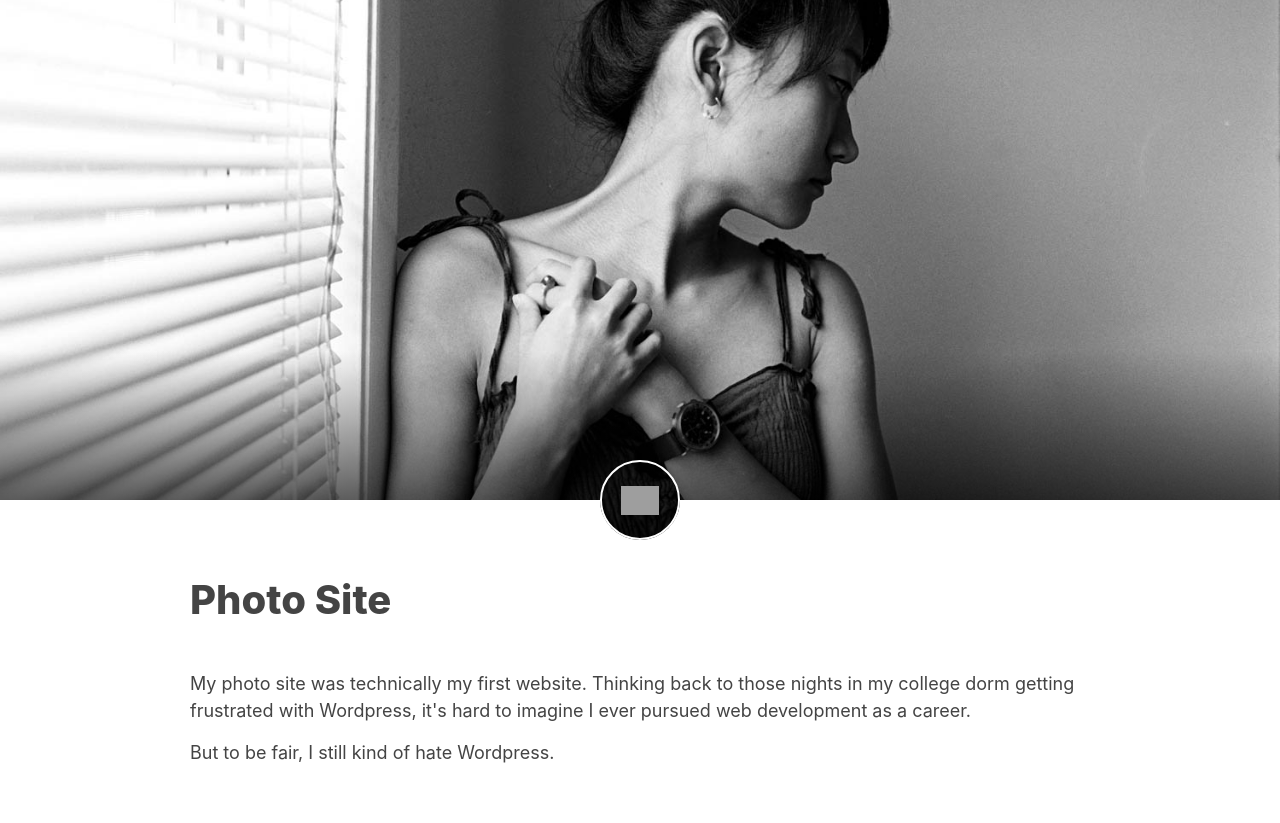
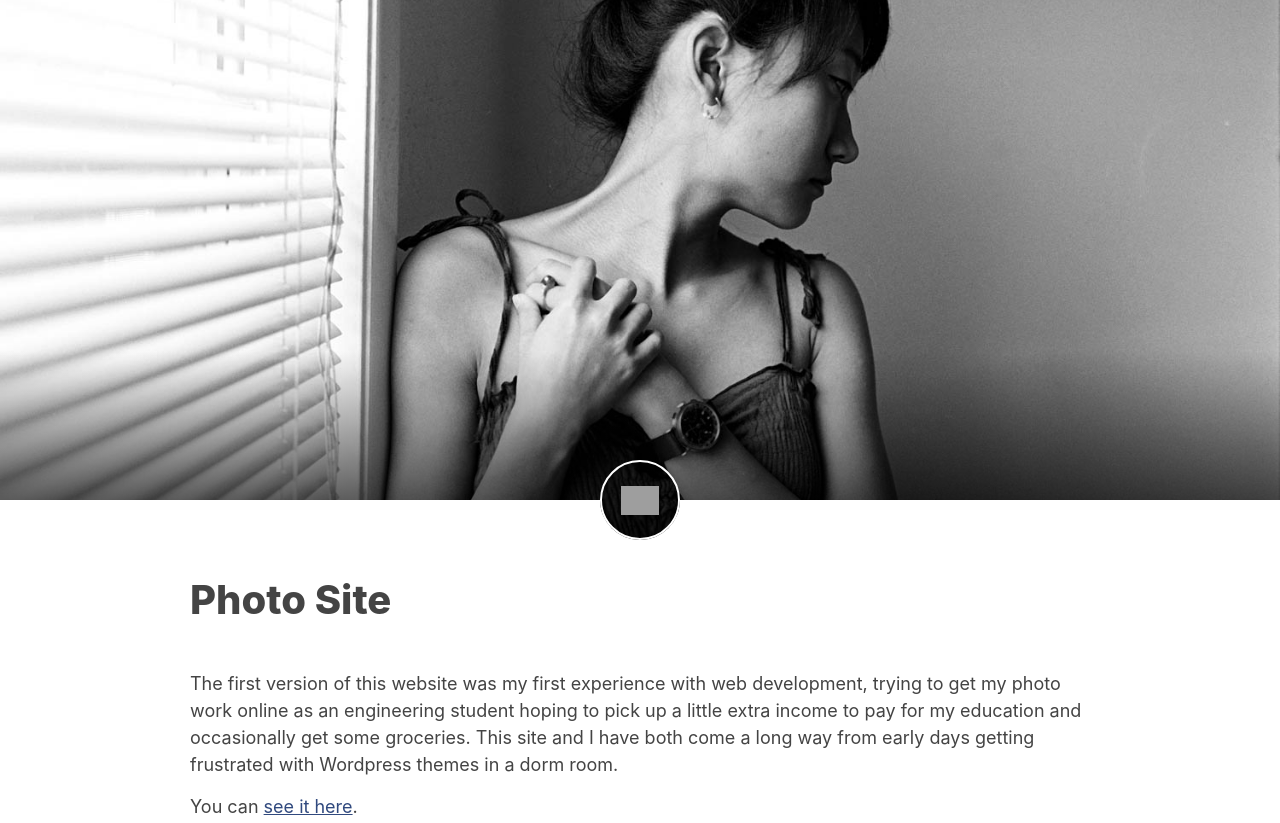
Before and after one commit to tylerconstance/personal-site, a website: page html/photo-site/index.html in a window 1280 px wide. Shown: the top 823 px of the page. Drawn offline with nearby package versions, Linux system fonts and the light colour scheme; files that its build step writes are made by us from their sources; grey boxes are pictures that could not be loaded; files whose address does not match are found by name.

Commit message:
Updated some text

```diff
--- a/html/photo-site/index.html
+++ b/html/photo-site/index.html
@@ -19,8 +19,8 @@
 
   <div class="page__body">
     <h1 class="page__title">Photo Site</h1>
-    <p>My photo site was technically my first website. Thinking back to those nights in my college dorm getting frustrated with Wordpress, it's hard to imagine I ever pursued web development as a career.</p>
-    <p>But to be fair, I still kind of hate Wordpress.</p>
+    <p>The first version of this website was my first experience with web development, trying to get my photo work online as an engineering student hoping to pick up a little extra income to pay for my education and occasionally get some groceries. This site and I have both come a long way from early days getting frustrated with Wordpress themes in a dorm room.</p>
+    <p>You can <a href="https://tylerconstancephotography.com">see it here</a>.</p>
   </div>
 </div>
 
```
Also changed, not shown: html/nearpeer/index.html (+1 -1 lines).
